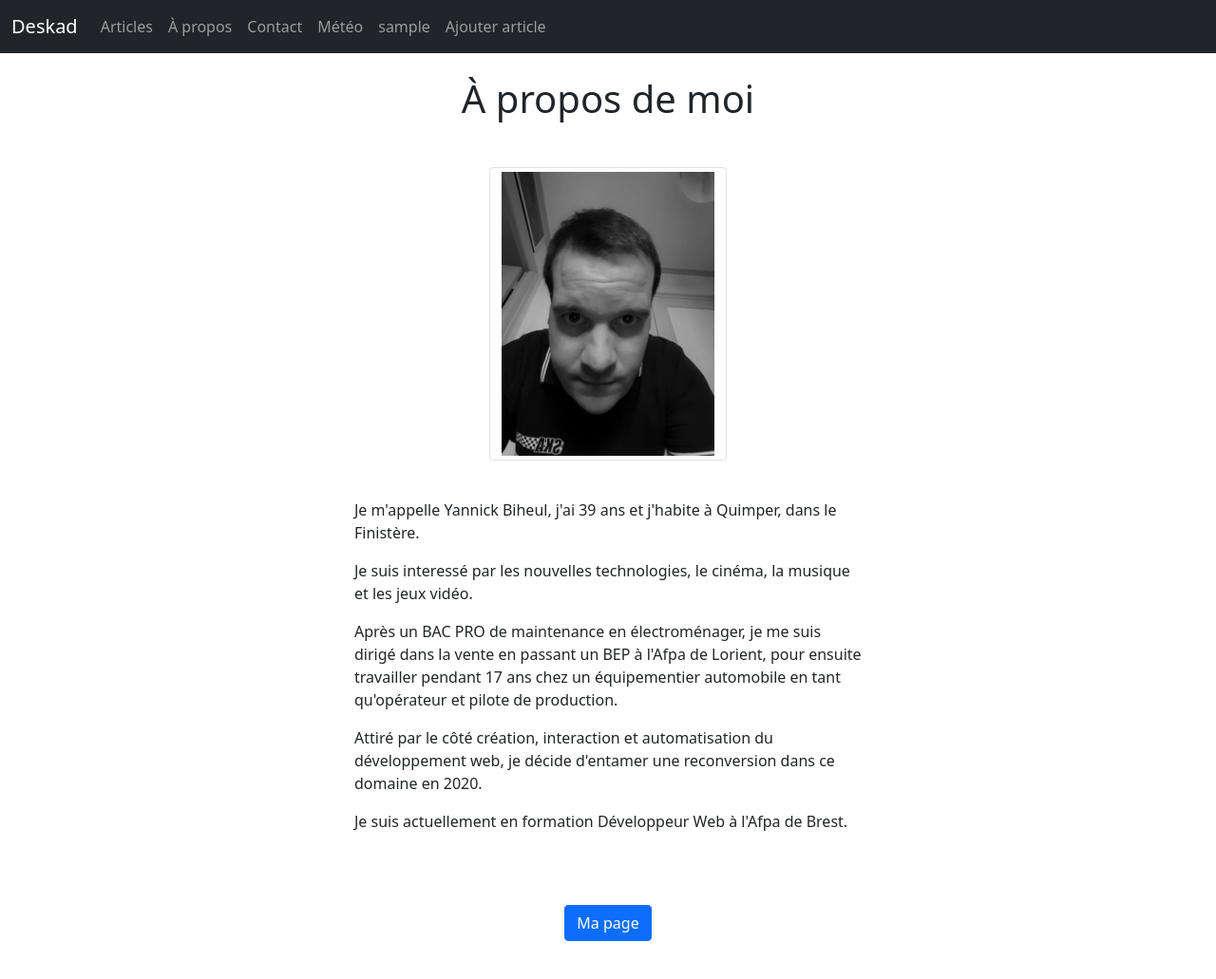
After one commit to yannickbiheul/blog_v1, a PHP site: template views/viewAbout.php in a window 1280 px wide. The commit adds this page. Shown: the whole page at 95% size. Run offline with PHP 8.4, Linux system fonts and the light colour scheme; the template is opened without the code that fills it, so the values that code supplies are empty; the visitor is signed in with stand-in values (Sample User, id 1); some libraries are stand-ins or nearby versions.

Commit message:
Ajout page à propos

```diff
--- /dev/null
+++ b/models/daos/MainDao.php
@@ -0,0 +1,5 @@
+<?php
+
+class Maindao extends BaseDao {
+
+}
--- /dev/null
+++ b/views/viewAbout.php
@@ -0,0 +1,36 @@
+<?php
+ob_start();
+$title = 'Deskad | À propos';
+?>
+
+<div class="container" style="padding-top:80px">
+    <div class="row d-flex justify-content-center">
+        <div class="col col-lg-6">
+            <h1 class="d-flex justify-content-center">À propos de moi</h1>
+        </div>
+    </div>
+    <div class="row d-flex justify-content-center flex-wrap">
+        <div class="row d-flex justify-content-center" style="margin-top: 40px;">
+            <img src="assets/images/moi.jpg" class="img-thumbnail" alt="Moi" style="width:250px;">
+        </div>
+        <div class="row d-flex flex-column justify-content-center align-items-center" style="margin-top: 40px;">
+            <div class="col col-lg-6">
+                <p>Je m'appelle Yannick Biheul, j'ai 39 ans et j'habite à Quimper, dans le Finistère.</p>
+                <p>Je suis interessé par les nouvelles technologies, le cinéma, la musique et les jeux vidéo.</p>
+                <p>Après un BAC PRO de maintenance en électroménager, je me suis dirigé dans la vente en passant un BEP à l'Afpa de Lorient, pour ensuite travailler pendant 17 ans chez un équipementier automobile en tant qu'opérateur et pilote de production.</p>
+                <p>Attiré par le côté création, interaction et automatisation du développement web, je décide d'entamer une reconversion dans ce domaine en 2020.</p>
+                <p>Je suis actuellement en formation Développeur Web à l'Afpa de Brest.</p>
+            </div>
+        </div>
+    </div>
+    <div class="row d-flex justify-content-center">
+        <div class="col col-lg-6 d-flex justify-content-center" style="margin-top: 40px;">
+            <a href="https://www.yannickbiheul.com/" target="_blank" class="btn btn-primary" style="margin-bottom:40px;">Ma page</a>
+        </div>
+    </div>
+</div>
+
+<?php
+$content = ob_get_clean();
+require('views/template.php');
+?>
--- a/views/viewHome.php
+++ b/views/viewHome.php
@@ -26,6 +26,7 @@ $title = 'Deskad | Accueil';
           <li>On peut maintenant laisser des commentaires sous les articles.</li>
           <li>Modifications page d'accueil</li>
           <li>La météo fonctionne sur mobile</li>
+          <li>Ajout page "À propos"</li>
         <br>
         <p>Le 12 avril 2021</p>
           <li>Ajout du badge catégorie sur chaque article.</li>
--- a/views/viewPost.php
+++ b/views/viewPost.php
@@ -19,7 +19,9 @@ $title = $post['title_post'];
     <div class="row d-flex justify-content-center" style="margin-top:40px;">
         <div class="col-lg-6 d-flex flex-column justify-content-center">
             <h2><?= $post['resume_post'] ?></h2>
-            <img src="assets/images/<?= $post['image_post'] ?>" alt="Illustration">
+            <a href="assets/images/<?= $post['image_post'] ?>">
+                <img src="assets/images/<?= $post['image_post'] ?>" alt="<?= $post['image_post'] ?>">
+            </a>
         </div>
     </div>
 
--- a/views/viewTest.php
+++ b/views/viewTest.php
@@ -1,3 +1 @@
-<h1>TEST</h1>
-
-<pre><?php print_r($datas) ?></pre>
+<h1>À propos de moi</h1>
```
Also changed, not shown: controllers/MainController.php (added, +17 -0 lines), index.php (+12 -6 lines), models/services/MainService.php (added, +7 -0 lines), assets/images/moi.jpg (added).
